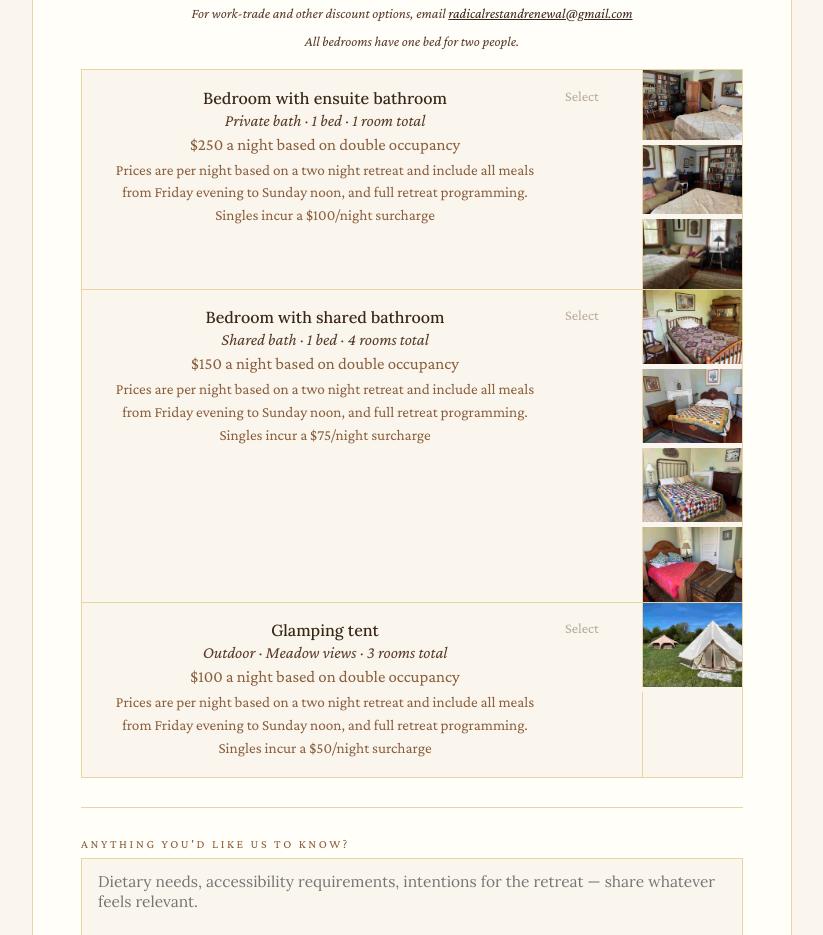
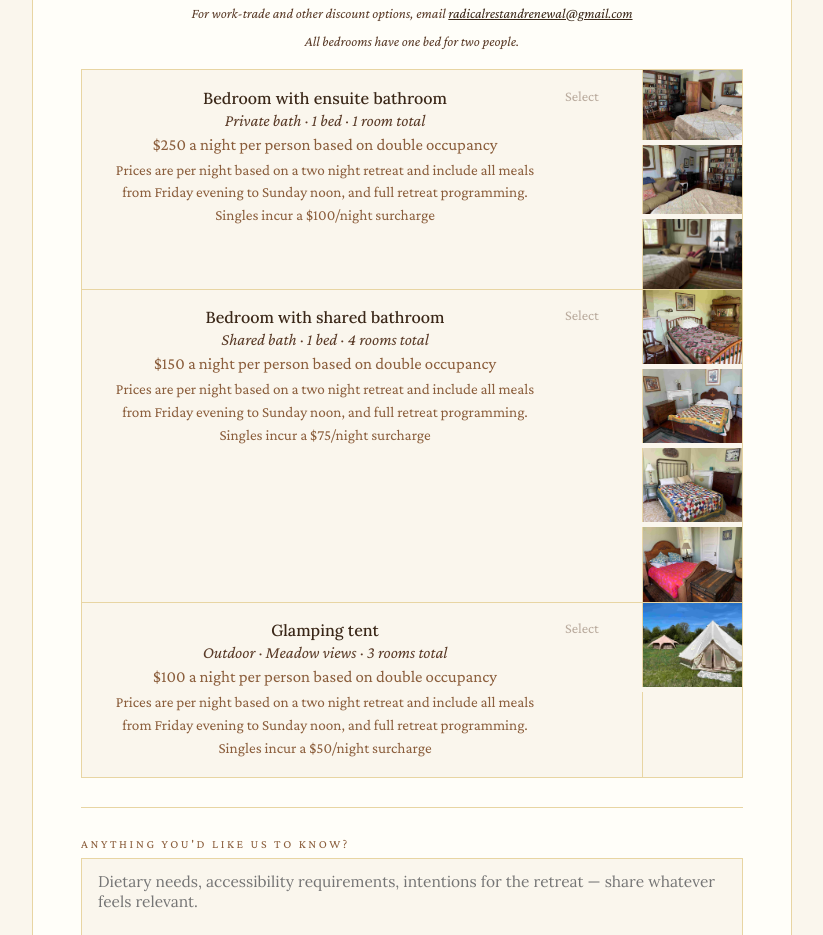
Before and after one commit to jasonkimelmanblock/RadicalRestWebsite, a website: page register.html in a window 1280 px wide. Shown: the part 1190-2125 px from the top of the page, without its empty margins (228-1051 px from the left). Drawn offline with nearby package versions, Linux system fonts and the light colour scheme; no server answers; grey boxes are pictures that could not be loaded; a web font is replaced by a local one.

Commit message:
Update pricing text for clarity in register.html

```diff
--- a/register.html
+++ b/register.html
@@ -700,7 +700,7 @@
 
       var priceEl = document.createElement('div');
       priceEl.style.cssText = 'font-family:Crimson Pro,serif;font-size:1.05rem;color:var(--clay);margin-top:.3rem;';
-      priceEl.textContent = '$' + item.nightly + ' a night based on double occupancy';
+      priceEl.textContent = '$' + item.nightly + ' a night per person based on double occupancy';
 
       var includesEl = document.createElement('div');
       includesEl.style.cssText = 'font-family:Crimson Pro,serif;font-size:.95rem;line-height:1.5;color:var(--clay);margin-top:.3rem;';
```
